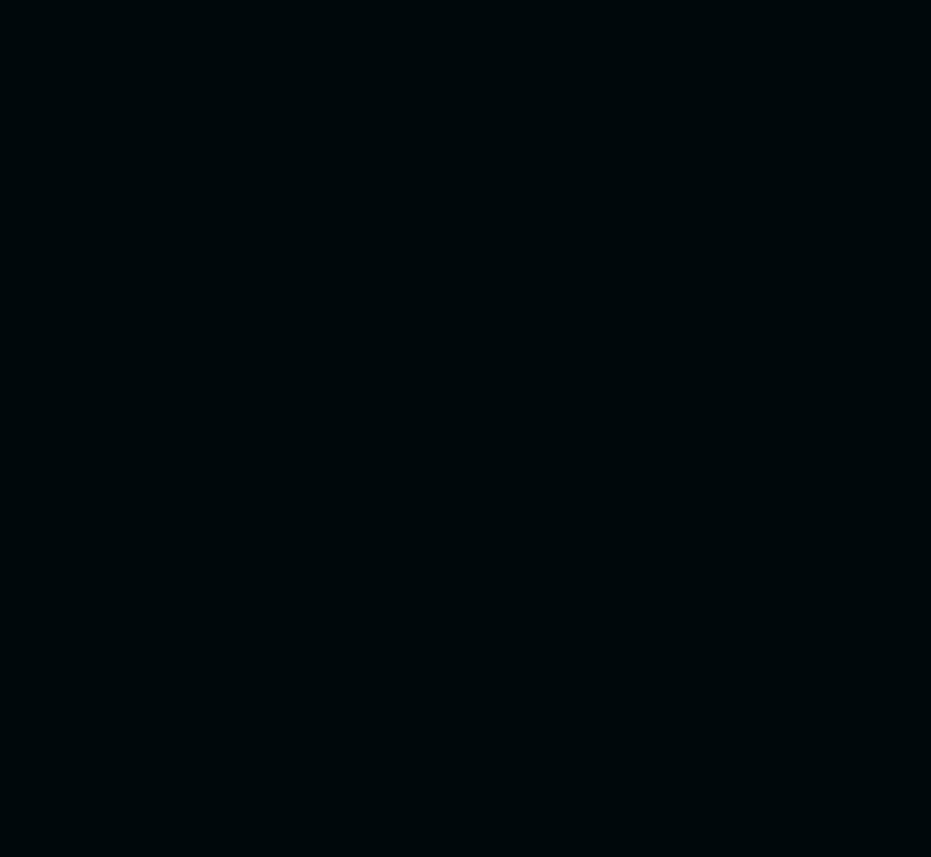
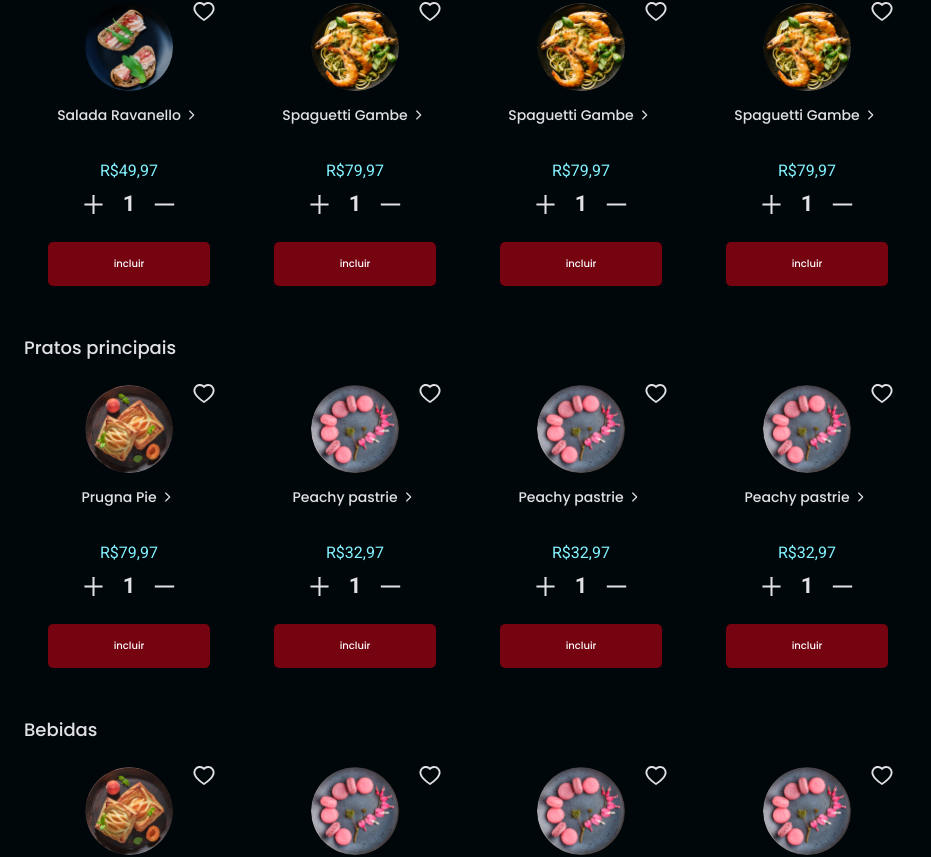
Before and after one commit to gabriel-vitebo/food-explorer, a React (Vite) app: page / in a window 1280 px wide. Shown: the part 336-1193 px from the top of the page, without its empty margins (0-931 px from the left). Before the commit the page ends 800 px from the top, so only its background shows below. Built offline with nearby package versions, Linux system fonts and the light colour scheme.

Commit message:
finalizing the base page of the home

```diff
--- /dev/null
+++ b/src/components/Card/index.jsx
@@ -0,0 +1,21 @@
+import { Container } from "./styles"
+import { AiOutlineHeart } from "react-icons/ai"
+import { RxCaretRight } from "react-icons/rx"
+import { Amount } from "../../components/Amount"
+import { ButtonBg } from "../../components/ButtonBg"
+
+export function Card({ name, price, image }) {
+  return (
+    <Container>
+      <AiOutlineHeart size={25} />
+      <img src={image} alt="foto do prato" />
+      <div className="foodname">
+        <h3>{name}</h3>
+        <RxCaretRight size={20} />
+      </div>
+      <span>R${price}</span>
+      <Amount number={1} />
+      <ButtonBg title={"incluir"} />
+    </Container>
+  )
+}
--- /dev/null
+++ b/src/components/Card/styles.js
@@ -0,0 +1,55 @@
+import styled from "styled-components"
+
+export const Container = styled.div`
+  display: flex;
+  flex-direction: column;
+  align-items: center;
+  width: 21rem;
+  position: relative;
+  padding: 2.4rem;
+
+  > svg {
+    width: 100%;
+    text-align: end;
+    position: absolute;
+    left: 7.5rem;
+    top: 2rem;
+    cursor: pointer;
+  }
+
+  > img {
+    width: 8.8rem;
+    height: auto;
+    border-radius: 50%;
+    margin-bottom: 1.2rem;
+  }
+
+  > .foodname {
+    display: flex;
+    align-items: center;
+    h3 {
+      font-family: ${({ theme }) => theme.FONTS.Poppins};
+      font-weight: 500;
+      font-size: 1.4rem;
+      line-height: 2.4rem;
+      color: ${({ theme }) => theme.COLORS.light300};
+    }
+  }
+
+  > span {
+    font-family: ${({ theme }) => theme.FONTS.Roboto};
+    font-weight: 400;
+    font-size: 1.6rem;
+    line-height: 1.6rem;
+    color: ${({ theme }) => theme.COLORS.cake200};
+    margin: 1.2rem 0;
+  }
+
+  > button {
+    width: 16.2rem;
+  }
+
+  > div {
+    margin-bottom: 2.4rem;
+  }
+`
--- a/src/components/Category/index.jsx
+++ b/src/components/Category/index.jsx
@@ -4,7 +4,7 @@
   return (
     <Container>
       <h2>{title}</h2>
-      {children}
+      <div>{children}</div>
     </Container>
   )
 }
--- a/src/components/Category/styles.js
+++ b/src/components/Category/styles.js
@@ -2,10 +2,18 @@
 
 export const Container = styled.section`
   margin: 2.4rem 2.4rem;
-  h2 {
+
+  > h2 {
     font-family: ${({ theme }) => theme.FONTS.Poppins};
     font-weight: 500;
     font-size: 1.8rem;
     color: ${({ theme }) => theme.COLORS.light300};
   }
+
+  > div {
+    display: flex;
+    flex-wrap: nowrap;
+    gap: 1.6rem;
+    overflow-x: scroll;
+  }
 `
--- a/src/components/FoodImage/styles.js
+++ b/src/components/FoodImage/styles.js
@@ -1,10 +1,9 @@
 import styled from "styled-components"
 
 export const Container = styled.div`
-  width: 100%;
   img {
+    width: 100%;
     object-fit: cover;
-    width: 100%;
     height: auto;
     border-radius: 50%;
   }
--- a/src/pages/Home/index.jsx
+++ b/src/pages/Home/index.jsx
@@ -1,6 +1,9 @@
-import { Container } from "./styles"
+import { Container, Content } from "./styles"
+
 import { Header } from "../../components/Header"
 import { Category } from "../../components/Category"
+import { Card } from "../../components/Card"
+import { Footer } from "../../components/Footer"
 export function Home() {
   return (
     <Container>
@@ -8,7 +11,75 @@
       <div className="brand">
         <img src="/src/assets/brend.png" alt="" />
       </div>
-      <Category title={"Refeições"}></Category>
+      <Content>
+        <Category title={"Refeições"}>
+          <Card
+            name={"Salada Ravanello"}
+            price={"49,97"}
+            image={"/src/assets/Mask group-1.png"}
+          />
+          <Card
+            name={"Spaguetti Gambe"}
+            price={"79,97"}
+            image={"/src/assets/Mask group-2.png"}
+          />
+          <Card
+            name={"Spaguetti Gambe"}
+            price={"79,97"}
+            image={"/src/assets/Mask group-2.png"}
+          />
+          <Card
+            name={"Spaguetti Gambe"}
+            price={"79,97"}
+            image={"/src/assets/Mask group-2.png"}
+          />
+        </Category>
+        <Category title={"Pratos principais"}>
+          <Card
+            name={"Prugna Pie"}
+            price={"79,97"}
+            image={"/src/assets/Mask group-5.png"}
+          />
+          <Card
+            name={"Peachy pastrie"}
+            price={"32,97"}
+            image={"/src/assets/Mask group-6.png"}
+          />
+          <Card
+            name={"Peachy pastrie"}
+            price={"32,97"}
+            image={"/src/assets/Mask group-6.png"}
+          />
+          <Card
+            name={"Peachy pastrie"}
+            price={"32,97"}
+            image={"/src/assets/Mask group-6.png"}
+          />
+        </Category>
+        <Category title={"Bebidas"}>
+          <Card
+            name={"Prugna Pie"}
+            price={"79,97"}
+            image={"/src/assets/Mask group-5.png"}
+          />
+          <Card
+            name={"Peachy pastrie"}
+            price={"32,97"}
+            image={"/src/assets/Mask group-6.png"}
+          />
+          <Card
+            name={"Peachy pastrie"}
+            price={"32,97"}
+            image={"/src/assets/Mask group-6.png"}
+          />
+          <Card
+            name={"Peachy pastrie"}
+            price={"32,97"}
+            image={"/src/assets/Mask group-6.png"}
+          />
+        </Category>
+      </Content>
+      <Footer />
     </Container>
   )
 }
--- a/src/pages/Home/styles.js
+++ b/src/pages/Home/styles.js
@@ -1,3 +1,8 @@
 import styled from "styled-components"
 
-export const Container = styled.div``
+export const Container = styled.div`
+  width: 100%;
+  height: auto;
+`
+
+export const Content = styled.div``
```
